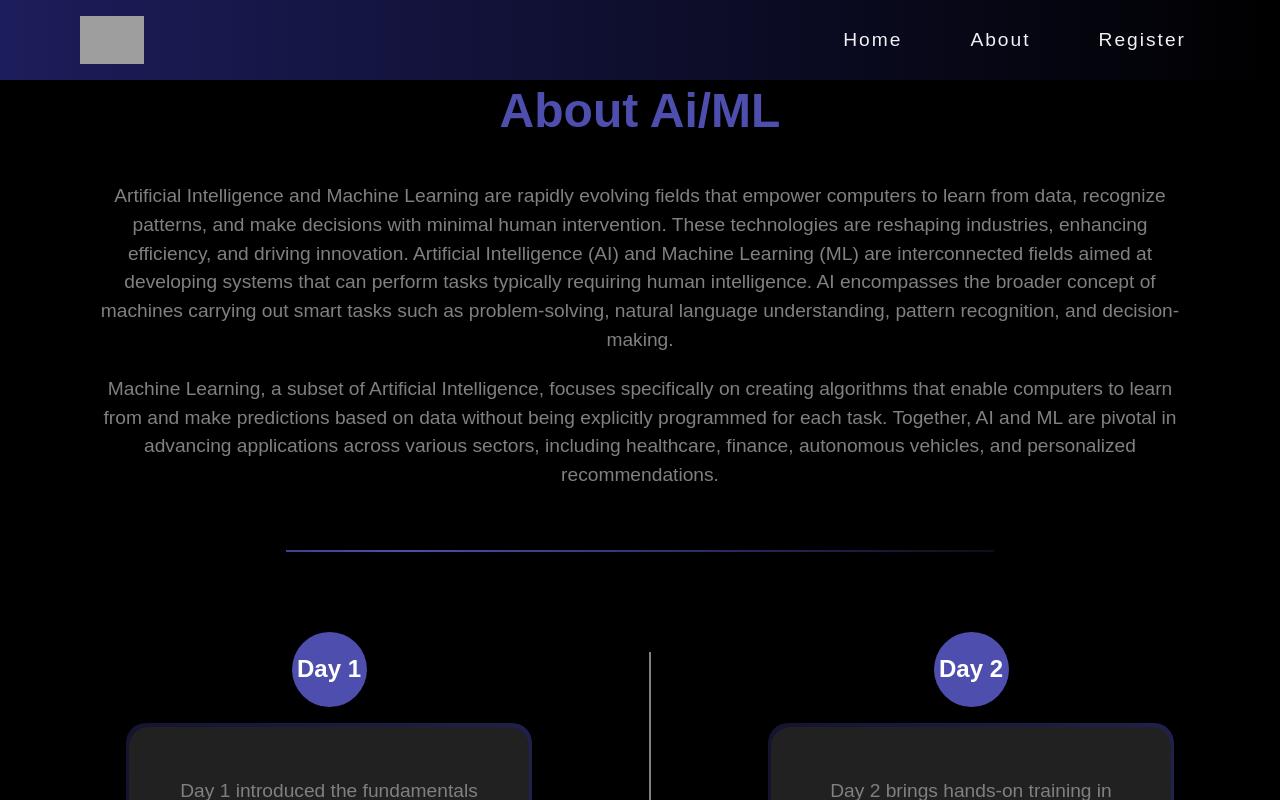
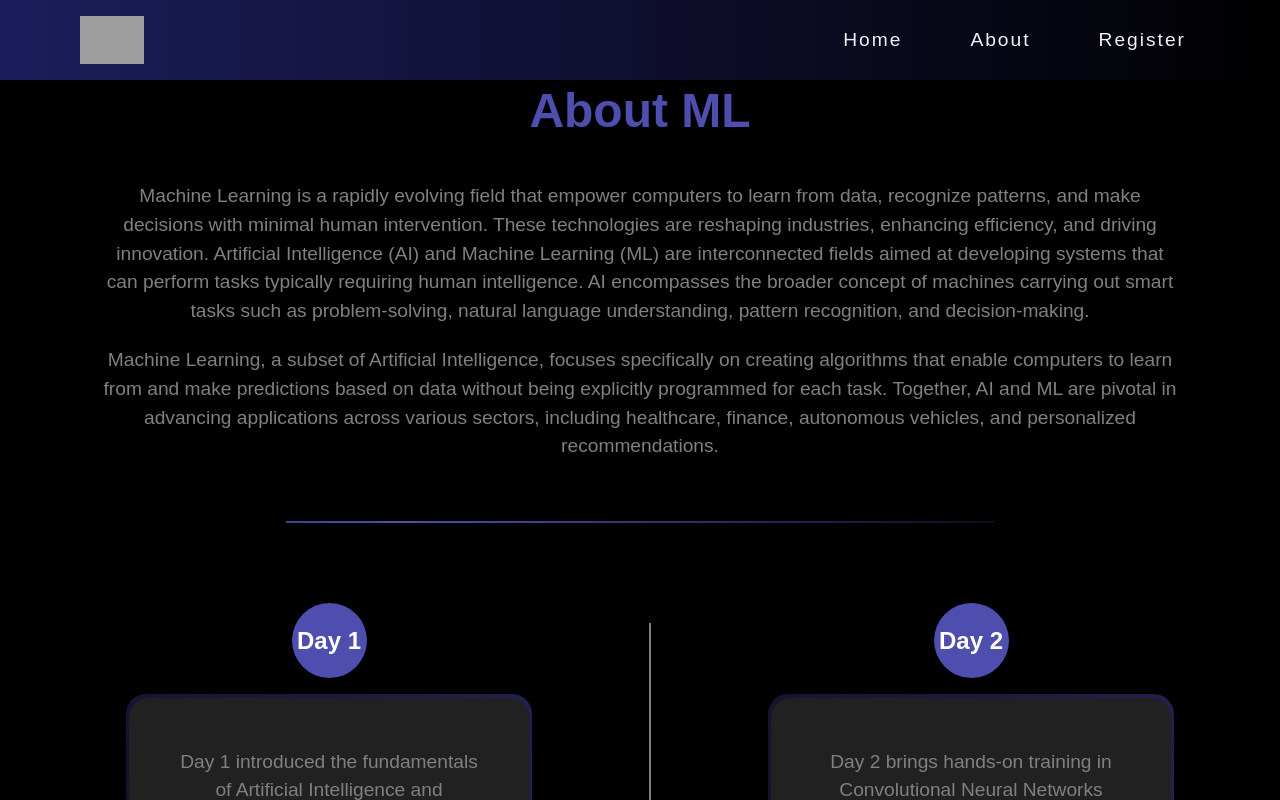
Before and after one commit to Jayasree7917/workshop1, a React (Create React App) app: page /about in a window 1280 px wide. Shown: the top 800 px of the page. Built offline with nearby package versions, Linux system fonts and the light colour scheme; grey boxes are pictures that could not be loaded.

Commit message:
About page changes

```diff
--- a/src/Components/About.js
+++ b/src/Components/About.js
@@ -5,9 +5,9 @@ const About = () => {
     return (
         <div className="about-container">
             <div className="content">
-                <h1 className="about-title">About Ai/ML</h1>
+                <h1 className="about-title">About ML</h1>
                 <p className="about-text">
-                Artificial Intelligence and Machine Learning are rapidly evolving fields that empower computers to learn from data, recognize patterns, and make decisions with minimal human intervention. These technologies are reshaping industries, enhancing efficiency, and driving innovation.
+                Machine Learning is a rapidly evolving field that empower computers to learn from data, recognize patterns, and make decisions with minimal human intervention. These technologies are reshaping industries, enhancing efficiency, and driving innovation.
 
                 Artificial Intelligence (AI) and Machine Learning (ML) are interconnected fields aimed at developing systems that can perform tasks typically requiring human intelligence.
 
```
